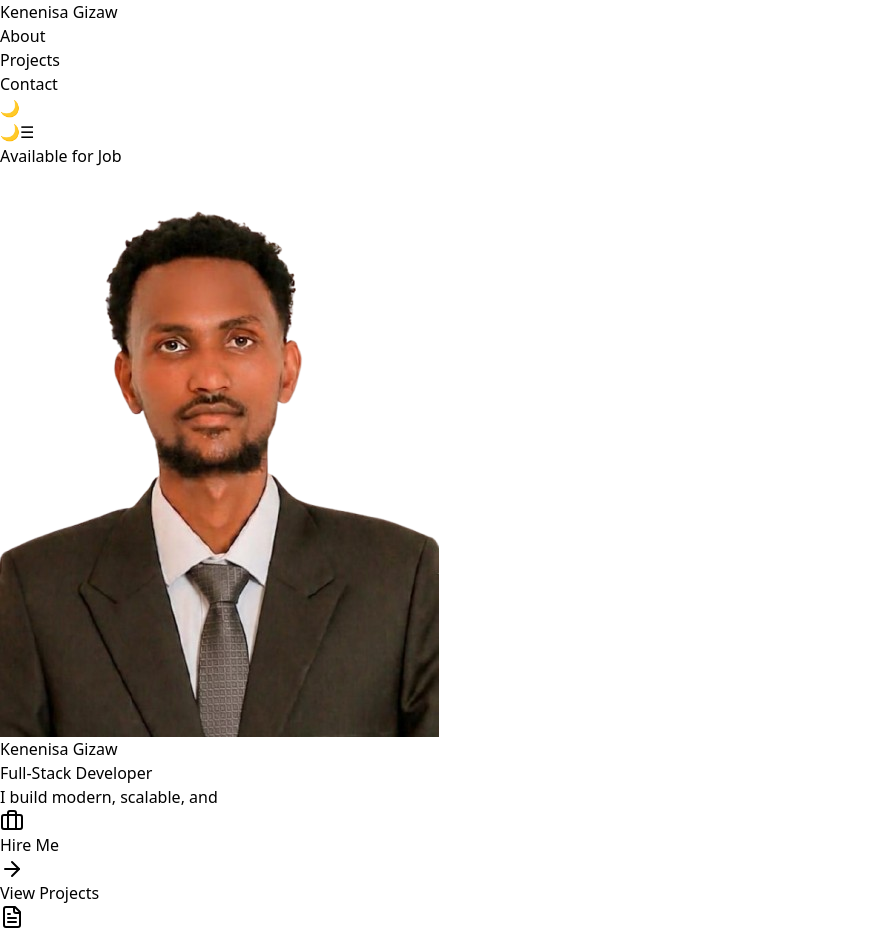
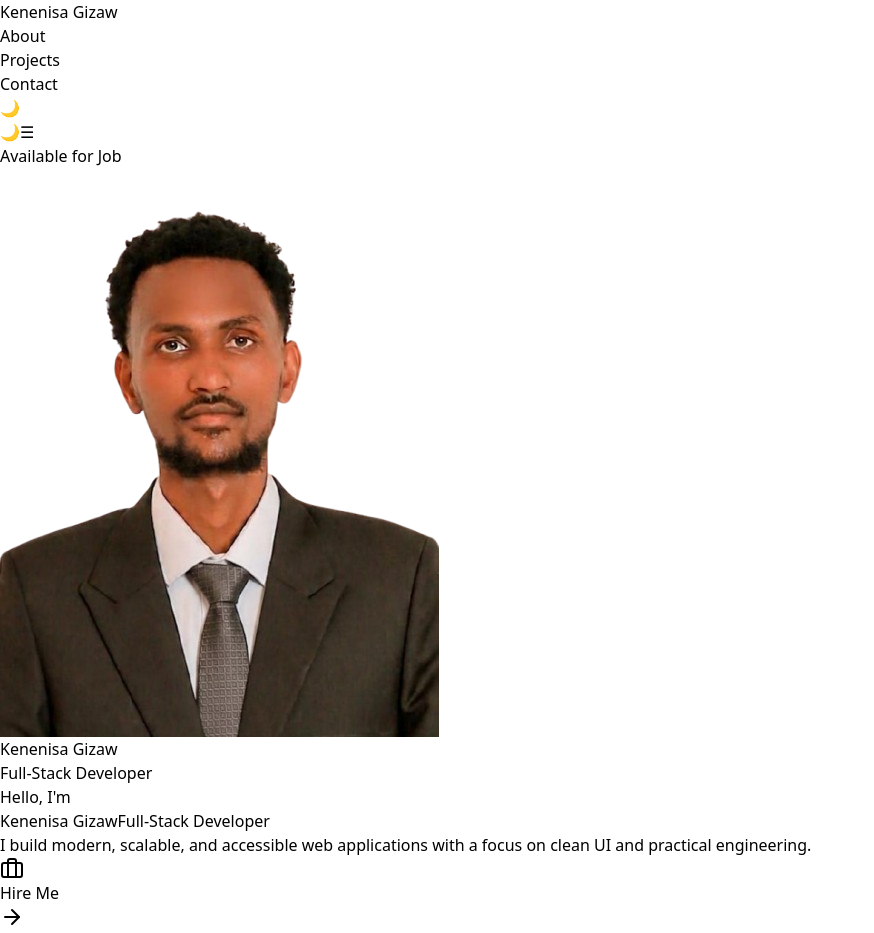
Before and after one commit to kenenisagizaw/Portifolio, a React (Vite) app: page / in a window 1280 px wide. Shown: the top 933 px of the page, without its empty margins (0-874 px from the left). Built offline with nearby package versions, Linux system fonts and the light colour scheme.

Commit message:
Refactor HeroText component: remove typing effect, enhance layout, and improve text presentation for better readability

```diff
--- a/src/components/HeroText.tsx
+++ b/src/components/HeroText.tsx
@@ -1,179 +1,10 @@
-import React, { useEffect, useState } from "react";
+import React from "react";
 import { motion } from "framer-motion";
 
-const messages = [
-  {
-    text: "Hello, I'm Kenenisa Gizaw",
-    highlight: ["Kenenisa Gizaw"],
-    color: "from-slate-700 via-indigo-600 to-violet-600",
-  },
-  {
-    text: "Fullstack Developer",
-    highlight: ["Fullstack Developer"],
-    color: "from-blue-600 via-indigo-600 to-purple-600",
-  },
-  {
-    text: "I build modern, scalable, and accessible web applications!",
-    highlight: ["modern", "scalable", "accessible"],
-    color: "from-emerald-600 via-teal-600 to-cyan-600",
-  },
-];
-
-const TypingHighlight = ({
-  text,
-  highlightWords,
-  color,
-  onComplete,
-}: {
-  text: string;
-  highlightWords: string[];
-  color: string;
-  onComplete: () => void;
-}) => {
-  const [index, setIndex] = useState(0);
-
-  useEffect(() => {
-    setIndex(0);
-  }, [text]);
-
-  useEffect(() => {
-    if (index < text.length) {
-      const timeout = setTimeout(() => {
-        setIndex((prev) => prev + 1);
-      }, 40);
-      return () => clearTimeout(timeout);
-    } else {
-      const timeout = setTimeout(() => {
-        onComplete();
-      }, 2000);
-      return () => clearTimeout(timeout);
-    }
-  }, [index, text, onComplete]);
-
-  // Calculate highlighted indices
-  const highlightedIndices = new Set<number>();
-  highlightWords.forEach((word) => {
-    let startPos = 0;
-    while (startPos < text.length) {
-      const foundPos = text.indexOf(word, startPos);
-      if (foundPos === -1) break;
-      for (let i = 0; i < word.length; i++) {
-        highlightedIndices.add(foundPos + i);
-      }
-      startPos = foundPos + 1;
-    }
-  });
-
-  const words = text.split(" ");
-  let charCounter = 0;
-
+export default function HeroText() {
   return (
-    <div className="relative">
-      {/* Subtle background glow */}
-      <motion.div
-        className={`absolute -inset-4 bg-gradient-to-r ${color} opacity-[0.03] blur-xl rounded-lg`}
-        animate={{ scale: [1, 1.02, 1], opacity: [0.02, 0.04, 0.02] }}
-        transition={{ duration: 4, repeat: Infinity, ease: "easeInOut" }}
-      />
-
-      {/* Container with min-height to prevent layout shifts */}
-      <div className="min-h-[6rem] md:min-h-[8rem] flex flex-col justify-start pt-2 md:pt-4">
-        <h1 className="text-4xl md:text-5xl font-extrabold text-gray-900 dark:text-white tracking-wide leading-tight md:leading-tight">
-          {words.map((word, wIdx) => {
-            const wordElement = (
-              <span key={wIdx} className="inline-block whitespace-nowrap">
-                {word.split("").map((char, cIdx) => {
-                  const currentGlobalIndex = charCounter + cIdx;
-                  const isHighlighted =
-                    highlightedIndices.has(currentGlobalIndex);
-                  const isVisible = currentGlobalIndex < index;
-
-                  return (
-                    <motion.span
-                      key={cIdx}
-                      initial={{ opacity: 0 }}
-                      animate={{ opacity: isVisible ? 1 : 0 }}
-                      transition={{ duration: 0 }}
-                      className={`inline-block ${
-                        isHighlighted
-                          ? `bg-gradient-to-r ${color} bg-clip-text text-transparent`
-                          : ""
-                      }`}
-                    >
-                      {char}
-                    </motion.span>
-                  );
-                })}
-              </span>
-            );
-
-            charCounter += word.length;
-
-            const spaceElement =
-              wIdx < words.length - 1 ? (
-                <span key={`space-${wIdx}`} className="inline-block">
-                  <motion.span
-                    initial={{ opacity: 0 }}
-                    animate={{ opacity: charCounter < index ? 1 : 0 }}
-                    transition={{ duration: 0 }}
-                  >
-                    &nbsp;
-                  </motion.span>
-                </span>
-              ) : null;
-
-            if (wIdx < words.length - 1) {
-              charCounter += 1;
-            }
-
-            return (
-              <React.Fragment key={wIdx}>
-                {wordElement}
-                {spaceElement}
-              </React.Fragment>
-            );
-          })}
-        </h1>
-      </div>
-
-      {/* Progress indicator dots */}
-      <div className="flex justify-center md:justify-start gap-1.5 mt-4">
-        {[...Array(3)].map((_, i) => (
-          <motion.div
-            key={i}
-            className={`w-1.5 h-1.5 rounded-full ${
-              i < highlightWords.length
-                ? "bg-gradient-to-r from-blue-500 to-indigo-500"
-                : "bg-gray-300 dark:bg-gray-600"
-            }`}
-            animate={{
-              scale: i < highlightWords.length ? [1, 1.2, 1] : 1,
-              opacity: i < highlightWords.length ? [0.7, 1, 0.7] : 0.4,
-            }}
-            transition={{
-              duration: 2,
-              repeat: Infinity,
-              delay: i * 0.2,
-              ease: "easeInOut",
-            }}
-          />
-        ))}
-      </div>
-    </div>
-  );
-};
-
-export default function HeroText() {
-  const [messageIndex, setMessageIndex] = useState(0);
-
-  const handleComplete = () => {
-    setMessageIndex((prev) => (prev + 1) % messages.length);
-  };
-
-  return (
-    <div className="relative w-full text-center md:text-left">
-      <div className="min-h-[11rem] md:min-h-[12rem] flex flex-col justify-center">
-        {/* Floating background elements */}
+    <div className="relative w-full max-w-5xl text-center lg:text-left">
+      <div className="relative min-h-[14rem] md:min-h-[15rem] lg:min-h-[16rem] flex flex-col justify-start pt-2 md:pt-4">
         <motion.div
           className="absolute top-4 right-4 md:top-10 md:-right-10 w-16 h-16 md:w-20 md:h-20 rounded-full bg-gradient-to-r from-indigo-300/10 to-purple-300/10 blur-2xl pointer-events-none"
           animate={{ x: [0, 8, 0], y: [0, -8, 0], rotate: [0, 5, 0] }}
@@ -185,26 +16,37 @@ export default function HeroText() {
           transition={{ duration: 10, repeat: Infinity, ease: "easeInOut" }}
         />
 
-        <TypingHighlight
-          key={messageIndex}
-          text={messages[messageIndex].text}
-          highlightWords={messages[messageIndex].highlight}
-          color={messages[messageIndex].color}
-          onComplete={handleComplete}
-        />
-      </div>
+        <motion.p
+          className="text-sm md:text-base font-semibold uppercase tracking-[0.35em] text-indigo-600 dark:text-indigo-300"
+          initial={{ opacity: 0, y: 12 }}
+          animate={{ opacity: 1, y: 0 }}
+          transition={{ duration: 0.5, ease: "easeOut" }}
+        >
+          Hello, I&apos;m
+        </motion.p>
 
-      {/* Message indicator */}
-      <div className="flex justify-center md:justify-start gap-2 mt-2">
-        {messages.map((_, i) => (
-          <motion.div
-            key={i}
-            className={`w-6 h-0.5 rounded-full ${i === messageIndex ? "bg-gradient-to-r from-blue-600 to-indigo-600" : "bg-gray-200 dark:bg-gray-700"}`}
-            initial={{ width: i === messageIndex ? "24px" : "8px" }}
-            animate={{ width: i === messageIndex ? "24px" : "8px" }}
-            transition={{ duration: 0.3 }}
-          />
-        ))}
+        <motion.h1
+          className="mt-4 text-4xl sm:text-5xl md:text-6xl lg:text-7xl font-extrabold tracking-tight text-gray-900 dark:text-white"
+          initial={{ opacity: 0, y: 16 }}
+          animate={{ opacity: 1, y: 0 }}
+          transition={{ duration: 0.6, ease: "easeOut", delay: 0.08 }}
+        >
+          <span className="block bg-gradient-to-r from-slate-900 via-indigo-700 to-violet-700 bg-clip-text text-transparent dark:from-white dark:via-indigo-200 dark:to-violet-300">
+            Kenenisa Gizaw
+          </span>
+          <span className="mt-3 block text-2xl sm:text-3xl md:text-4xl lg:text-5xl font-semibold text-gray-700 dark:text-gray-300">
+            Full-Stack Developer
+          </span>
+        </motion.h1>
+
+        <motion.p
+          className="mt-5 max-w-2xl text-base md:text-lg leading-relaxed text-gray-600 dark:text-gray-400"
+          initial={{ opacity: 0, y: 12 }}
+          animate={{ opacity: 1, y: 0 }}
+          transition={{ duration: 0.6, ease: "easeOut", delay: 0.16 }}
+        >
+          I build modern, scalable, and accessible web applications with a focus on clean UI and practical engineering.
+        </motion.p>
       </div>
     </div>
   );
```
